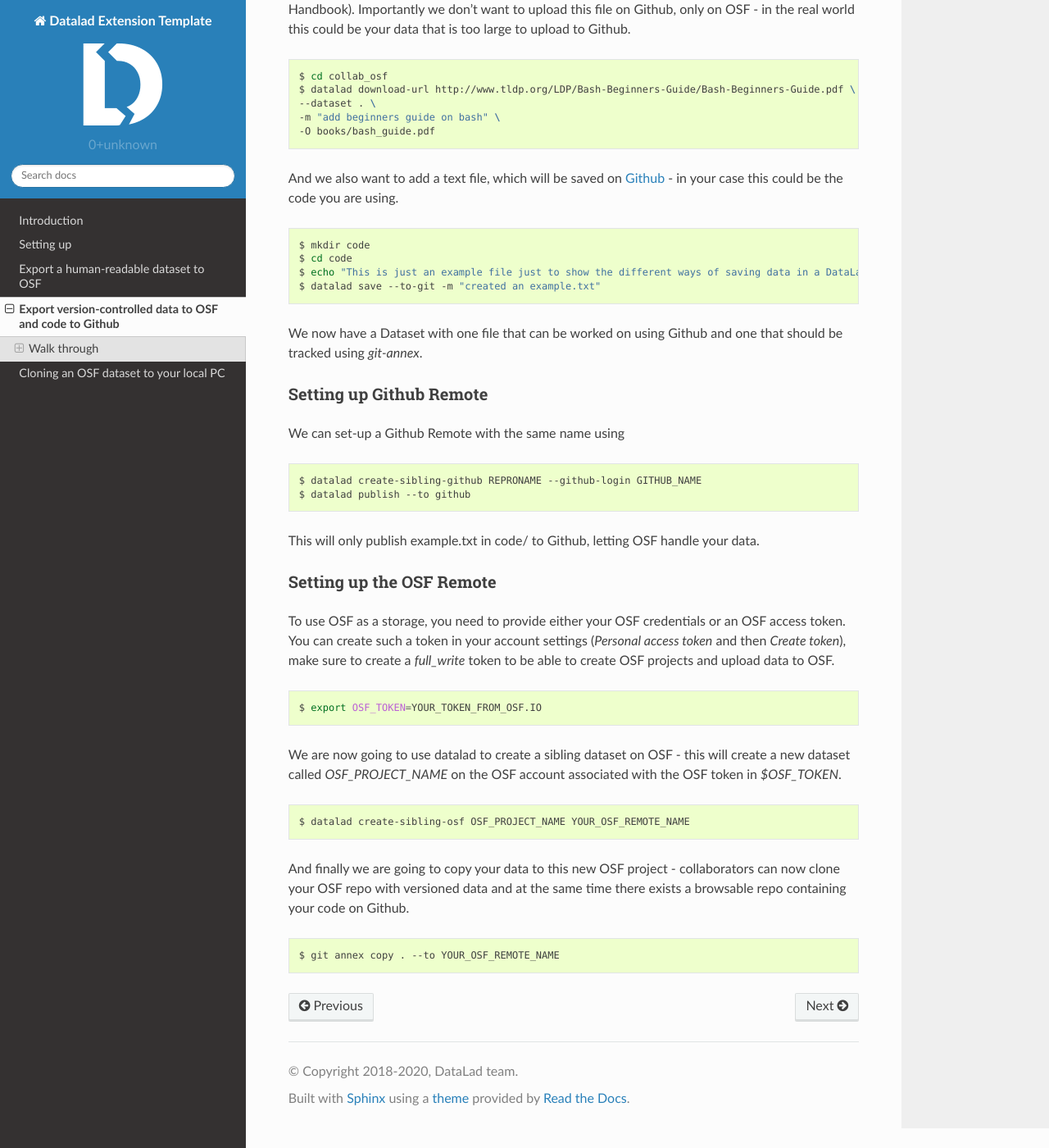
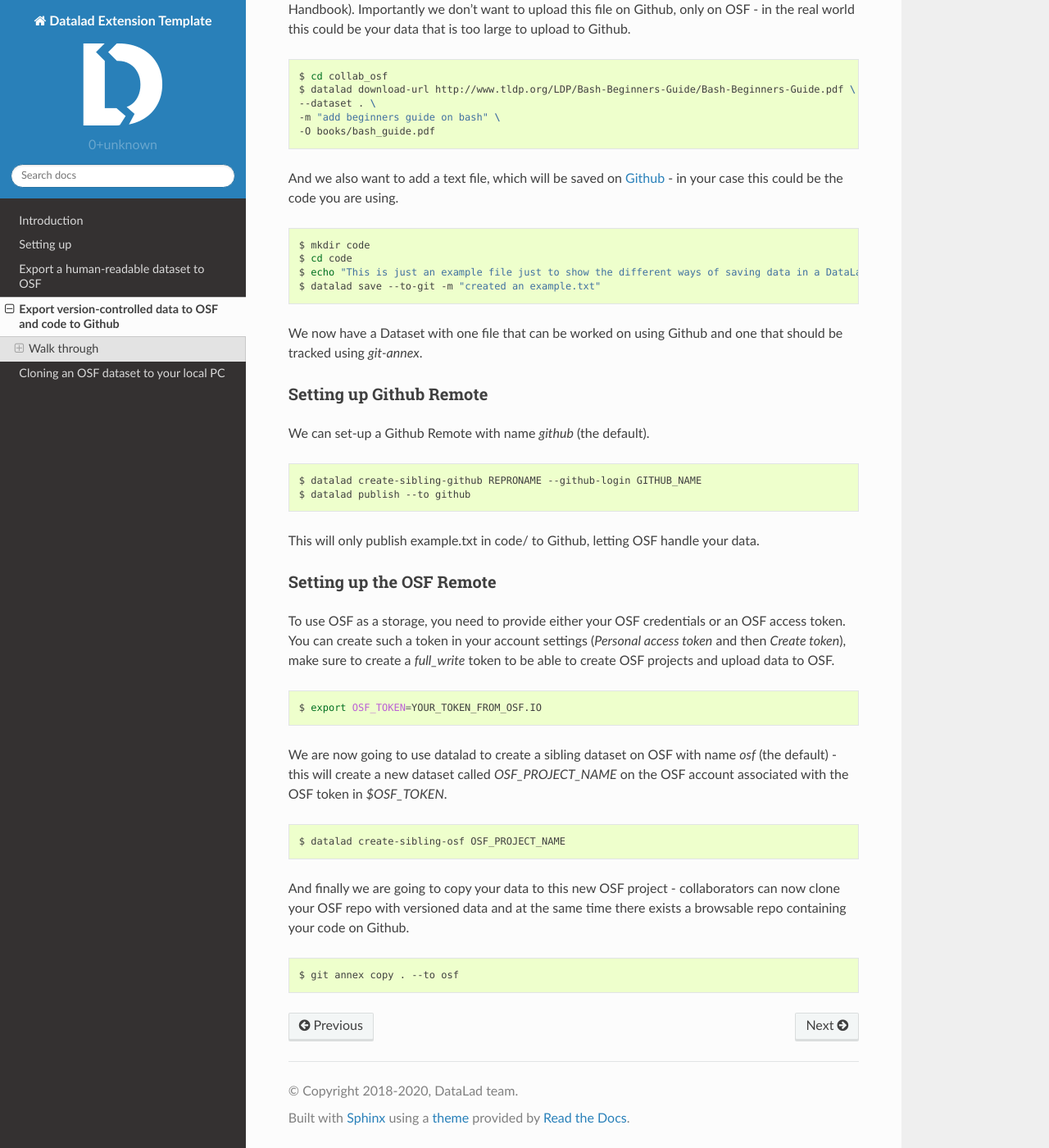
Before and after one commit to datalad/datalad-osf, a Sphinx documentation site: the page built from docs/source/exportdatacode.rst, in a window 1280 px wide and 1400 px high, scrolled down 888 px. Shown: the whole window at 82% size. Built offline with Sphinx 7.4.7 and the Read the Docs theme 2.0.0, drawn with Linux system fonts in a browser that asks for light colours; pages that are not in the unit, such as notebooks, are missing from menus.

Commit message:
adapted to changed UX for sibling command

```diff
--- a/docs/source/exportdatacode.rst
+++ b/docs/source/exportdatacode.rst
@@ -63,7 +63,7 @@
 Setting up Github Remote
 ^^^^^^^^^^^^^^^^^^^^^^^^
 
-We can set-up a Github Remote with the same name using
+We can set-up a Github Remote with name `github` (the default).
 
 .. code-block:: bash
 
@@ -82,17 +82,17 @@
 
     $ export OSF_TOKEN=YOUR_TOKEN_FROM_OSF.IO
 
-We are now going to use datalad to create a sibling dataset on OSF - this will create a new dataset called `OSF_PROJECT_NAME` on the OSF account associated with the OSF token in `$OSF_TOKEN`.
+We are now going to use datalad to create a sibling dataset on OSF with name `osf` (the default) - this will create a new dataset called `OSF_PROJECT_NAME` on the OSF account associated with the OSF token in `$OSF_TOKEN`.
 
 .. code-block:: bash
 
-    $ datalad create-sibling-osf OSF_PROJECT_NAME YOUR_OSF_REMOTE_NAME
+    $ datalad create-sibling-osf OSF_PROJECT_NAME
 
 And finally we are going to copy your data to this new OSF project - collaborators can now clone your OSF repo with versioned data and at the same time there exists a browsable repo containing your code on Github.
 
 .. code-block:: bash
 
-    $ git annex copy . --to YOUR_OSF_REMOTE_NAME
+    $ git annex copy . --to osf
 
 
 .. _OSF: https://www.osf.io/
```
